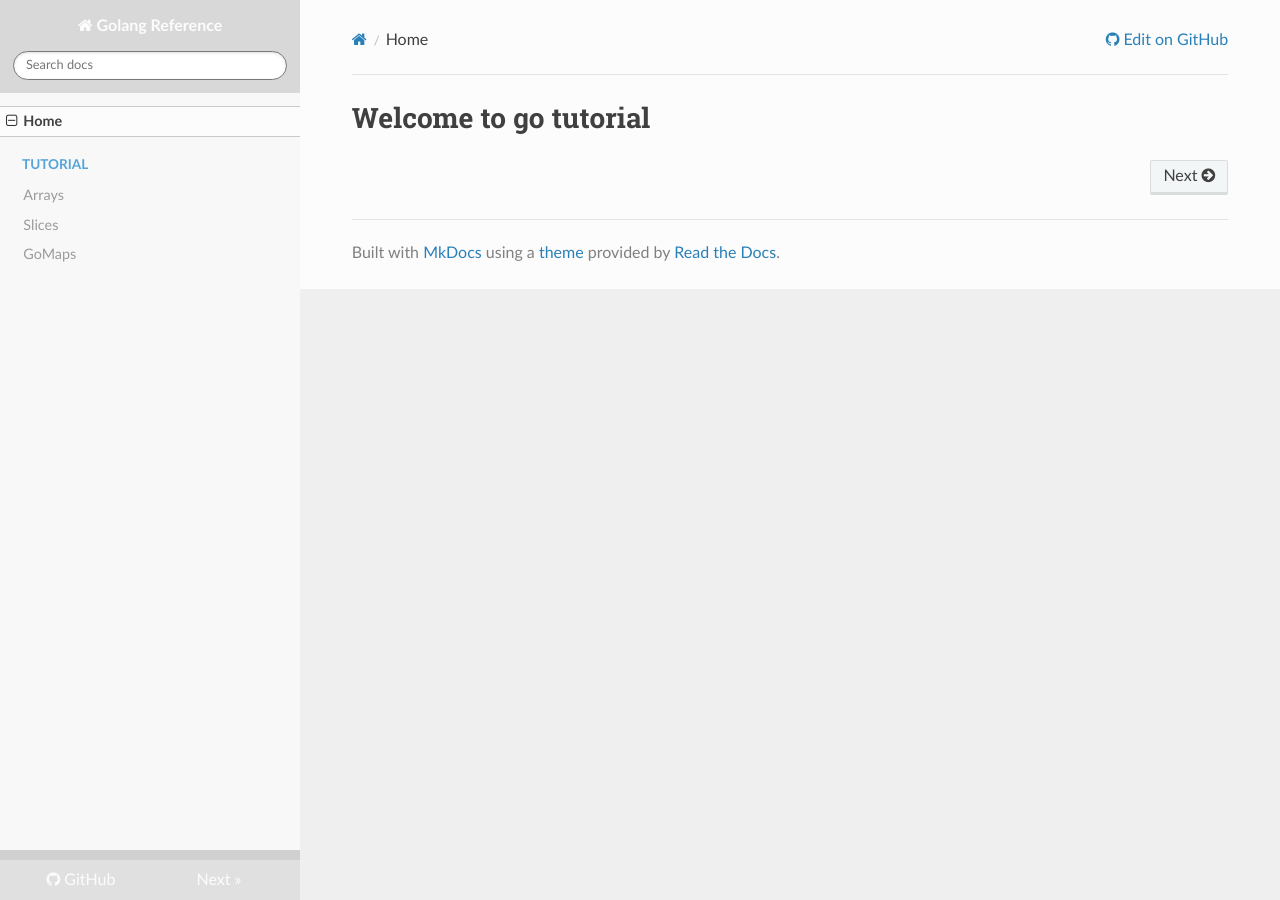
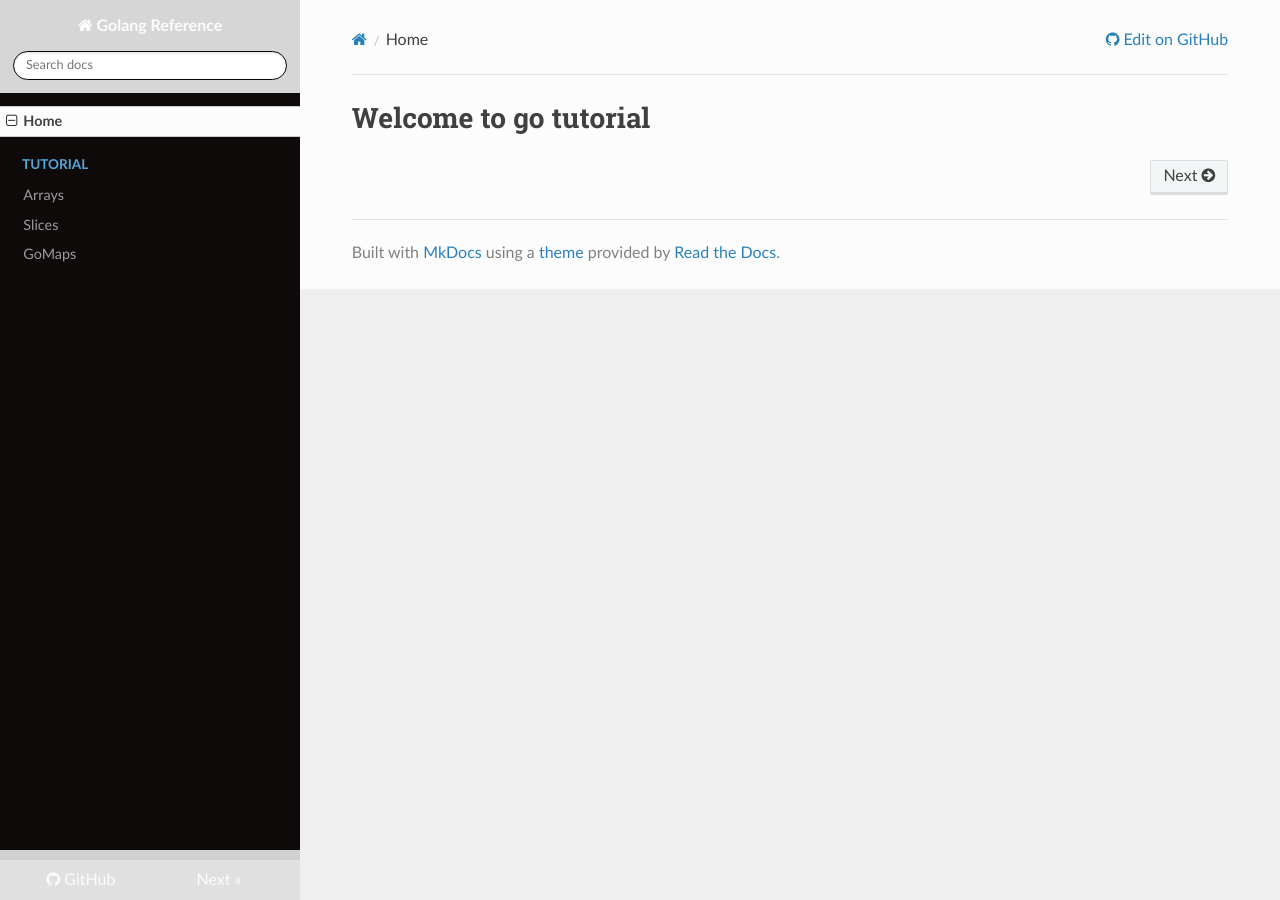
Before and after one commit to rmechi/go, an MkDocs documentation site: the page built from docs/index.md, in a window 1280 px wide. Built offline with MkDocs 1.6.1, drawn with Linux system fonts in a browser that asks for light colours; nearby versions of some CDN libraries.

Commit message:
initial commit

```diff
--- a/docs/style.css
+++ b/docs/style.css
@@ -3,15 +3,15 @@
 }
 
 .wy-side-nav-search {
-    background-color: #d8d8d8;
+    background-color: #d6d6d6;
 }
 
 .wy-side-nav-search input[type=text] {
-    border-color: #787878;
+    border-color: #050505;
 }
 
 .wy-nav-side {
-    background: #f8f8f8
+    background: #0f0a0a
 }
 
 .wy-menu-vertical a {
```
